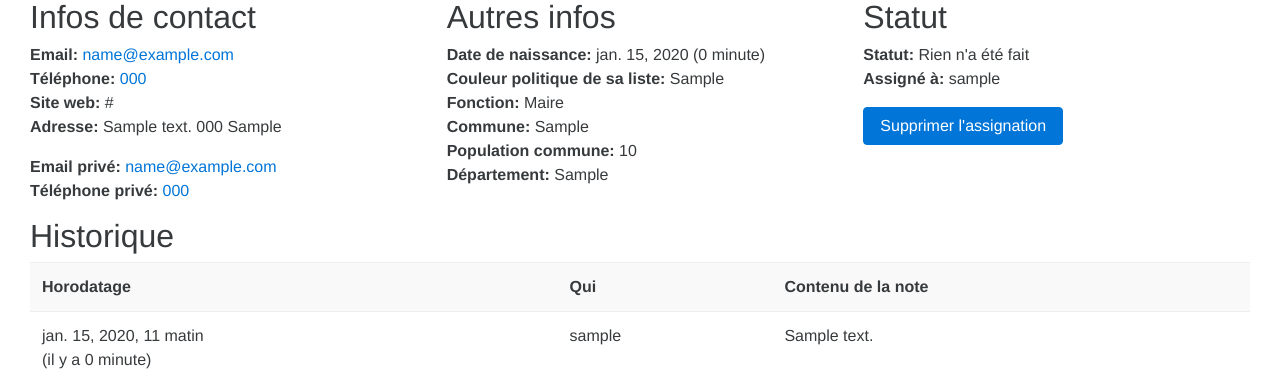
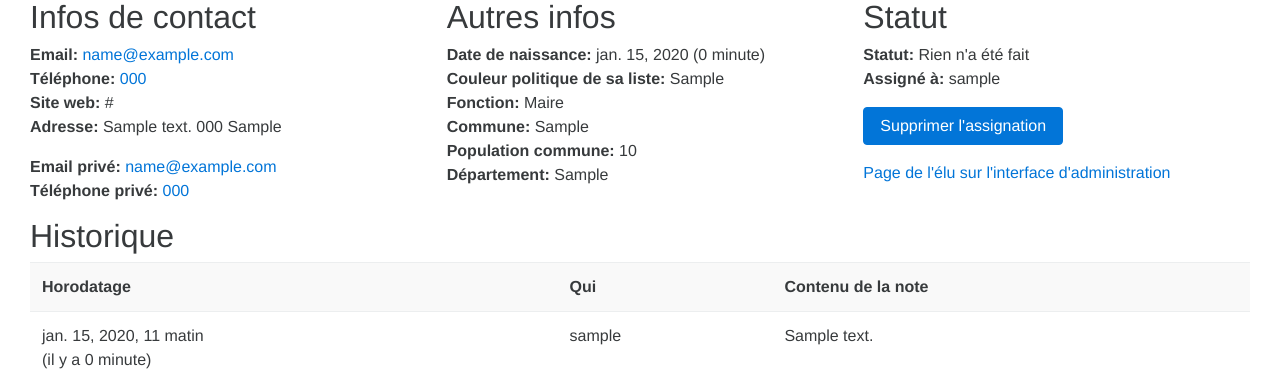
Before and after one commit to rhertzog/parrainage, a Django app: page /elu/1/ in a window 1280 px wide. Shown: the part 52-435 px from the top of the page. Run offline with Django 3.2, Linux system fonts and the light colour scheme; a user stored in the database is signed in; tables that the repository leaves empty hold one stand-in row (values such as "Sample post"); some libraries are stand-ins or nearby versions.

Commit message:
From public page add quick link to admin page for users that have the permission

```diff
--- a/parrainage/app/templates/elu-detail.html
+++ b/parrainage/app/templates/elu-detail.html
@@ -37,6 +37,7 @@
 	{% if user.is_authenticated %}
 	<p><strong>Statut:</strong> {{ object.get_status_display }}<br/>
 	<strong>Assigné à:</strong> {{ object.assigned_to|default:"personne" }}</p>
+	<p>
 	{% if object.assigned_to == user %}
 	<form method="POST">
 	    {% csrf_token %}
@@ -50,8 +51,15 @@
 	    <button type="submit" class="btn btn-primary">M'assigner cet élu</button>
 	</form>
 	{% endif %}
+	</p>
 	{% else %}
 	<p><strong>Statut:</strong> {{ object.get_public_status_display }}</p>
+	{% endif %}
+	{% if perms.app.can_change_elu %}
+	<p>
+	<a href="/admin/app/elu/{{ object.id }}/">Page de l'élu sur
+	    l'interface d'administration</a><br/>
+	</p>
 	{% endif %}
     </div>
 
```
